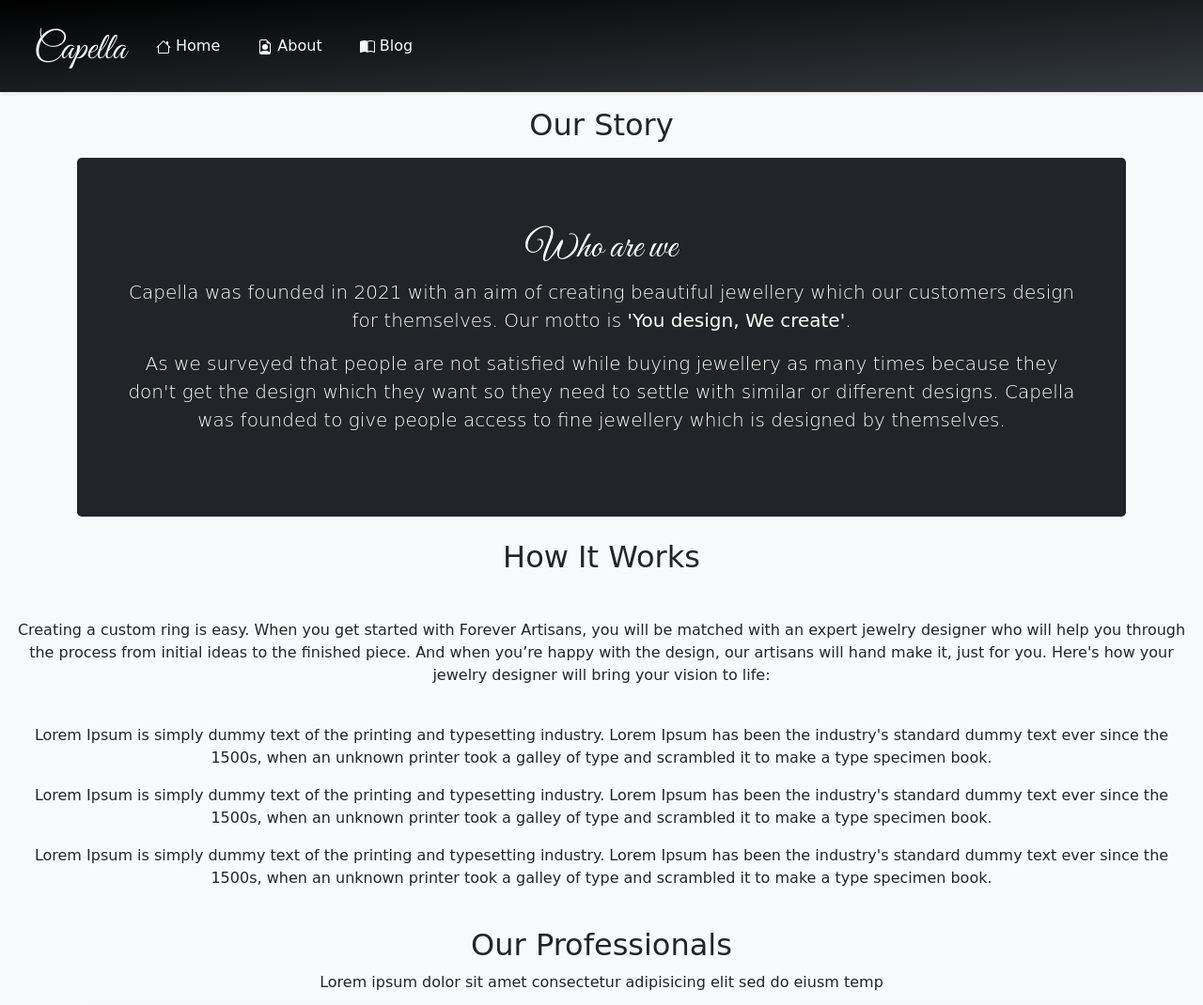
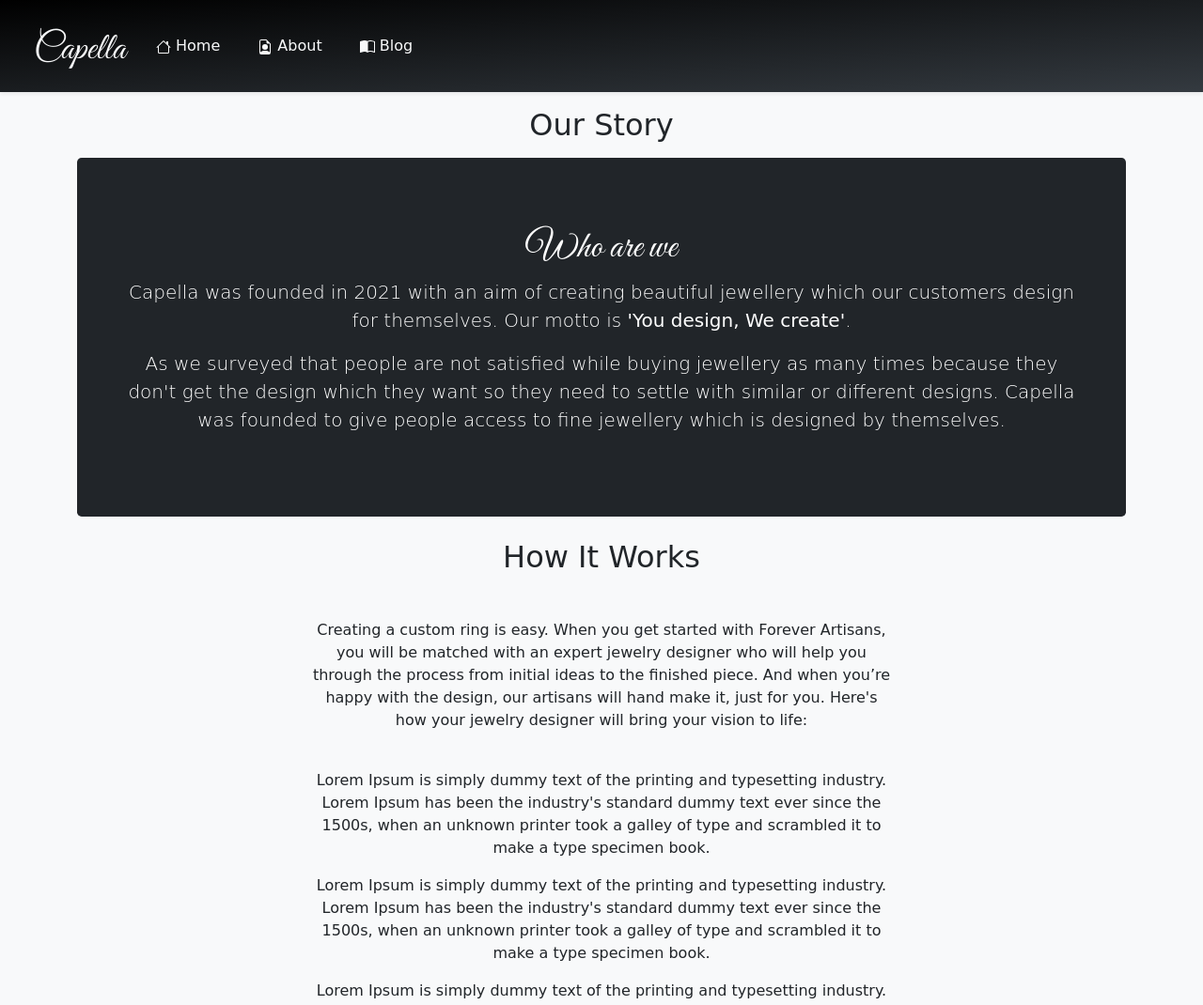
Before and after one commit to MrinalKarmokar/Capella, a Django app: page /page/about in a window 1280 px wide. Shown: the top 1070 px of the page at 94% size. Run offline with Django 3.2, Linux system fonts and the light colour scheme; some libraries are stand-ins or nearby versions; some web fonts are replaced.

Commit message:
added alignment to section in about

```diff
--- a/templates/pages/about.html
+++ b/templates/pages/about.html
@@ -56,31 +56,46 @@
     <br style="user-select: auto;">
     <!--Diff section-->
     <section class="text-center give-padding" style="user-select: auto;">
+
         <div class="wrap--sm" style="user-select: auto;">
             <h2 style="user-select: auto;">How It Works<br style="user-select: auto;"><br style="user-select: auto;">
             </h2>
-            <p class="sizing" style="user-select: auto;">Creating a custom ring is easy. When you get started with
-                Forever Artisans, you will be matched with an expert jewelry designer who will help you through the
+            <div class="row">
+                <div class="col-md-6 mx-auto">
+                    <p class="sizing" style="user-select: auto;">Creating a custom ring is easy. When you get started
+                        with
+                        Forever Artisans, you will be matched with an expert jewelry designer who will help you through
+                        the
                         process from initial ideas to the finished piece. And when you’re happy with the
-                design, our artisans will hand make it, just for you. Here's how your jewelry designer will bring your
+                        design, our artisans will hand make it, just for you. Here's how your jewelry designer will
+                        bring
+                        your
                         vision to life:<br style="user-select: auto;">
                     </p>
                     <br style="user-select: auto;">
                     <p class="sizing" style="user-select: auto;">Lorem Ipsum is simply dummy text of the printing and
-                typesetting industry. Lorem Ipsum has been the industry's standard dummy text ever since the 1500s, when
+                        typesetting industry. Lorem Ipsum has been the industry's standard dummy text ever since the
+                        1500s,
+                        when
                         an unknown printer took a galley of type and scrambled it to make a type specimen
                         book.
                     </p>
                     <p class="sizing" style="user-select: auto;">Lorem Ipsum is simply dummy text of the printing and
-                typesetting industry. Lorem Ipsum has been the industry's standard dummy text ever since the 1500s, when
+                        typesetting industry. Lorem Ipsum has been the industry's standard dummy text ever since the
+                        1500s,
+                        when
                         an unknown printer took a galley of type and scrambled it to make a type specimen
                         book.
                     </p>
                     <p class="sizing" style="user-select: auto;">Lorem Ipsum is simply dummy text of the printing and
-                typesetting industry. Lorem Ipsum has been the industry's standard dummy text ever since the 1500s, when
+                        typesetting industry. Lorem Ipsum has been the industry's standard dummy text ever since the
+                        1500s,
+                        when
                         an unknown printer took a galley of type and scrambled it to make a type specimen
                         book.
                     </p>
+                </div>
+            </div>
         </div>
     </section>
     <br style="user-select: auto;">
@@ -100,7 +115,7 @@
     <section>
         <div class="container d-flex justify-content-around">
             <div class="row">
-                <div class="col-sm">
+                <div class="col-sm my-2">
                     <div class="card shadow lift rounded">
                         <img src="https://source.unsplash.com/200x200/?jewellery,diamond,gemstone" class="img-fluid">
                         <div class="card-body py-4">
@@ -109,7 +124,7 @@
                         </div>
                     </div>
                 </div>
-                <div class="col-sm">
+                <div class="col-sm my-2">
                     <div class="col text-center">
                         <div class="card">
                             <div class="card-body text-center">
@@ -123,7 +138,7 @@
                         </div>
                     </div>
                 </div>
-                <div class="col-sm">
+                <div class="col-sm my-2">
                     <div class="card shadow lift rounded">
                         <img src="https://source.unsplash.com/200x200/?jewellery,diamond,gemstone" class="img-fluid">
                         <div class="card-body py-4">
```
Lines whose indentation alone changed are shown as unchanged.
